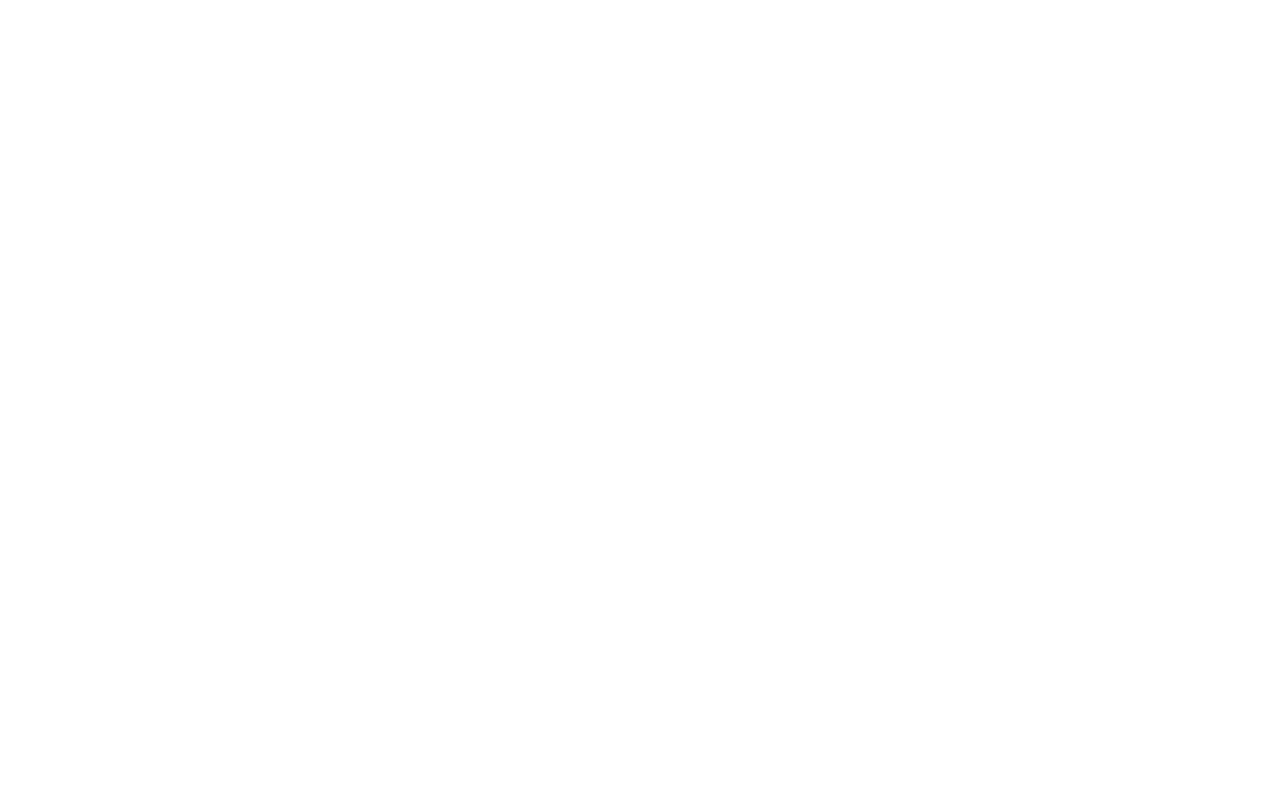
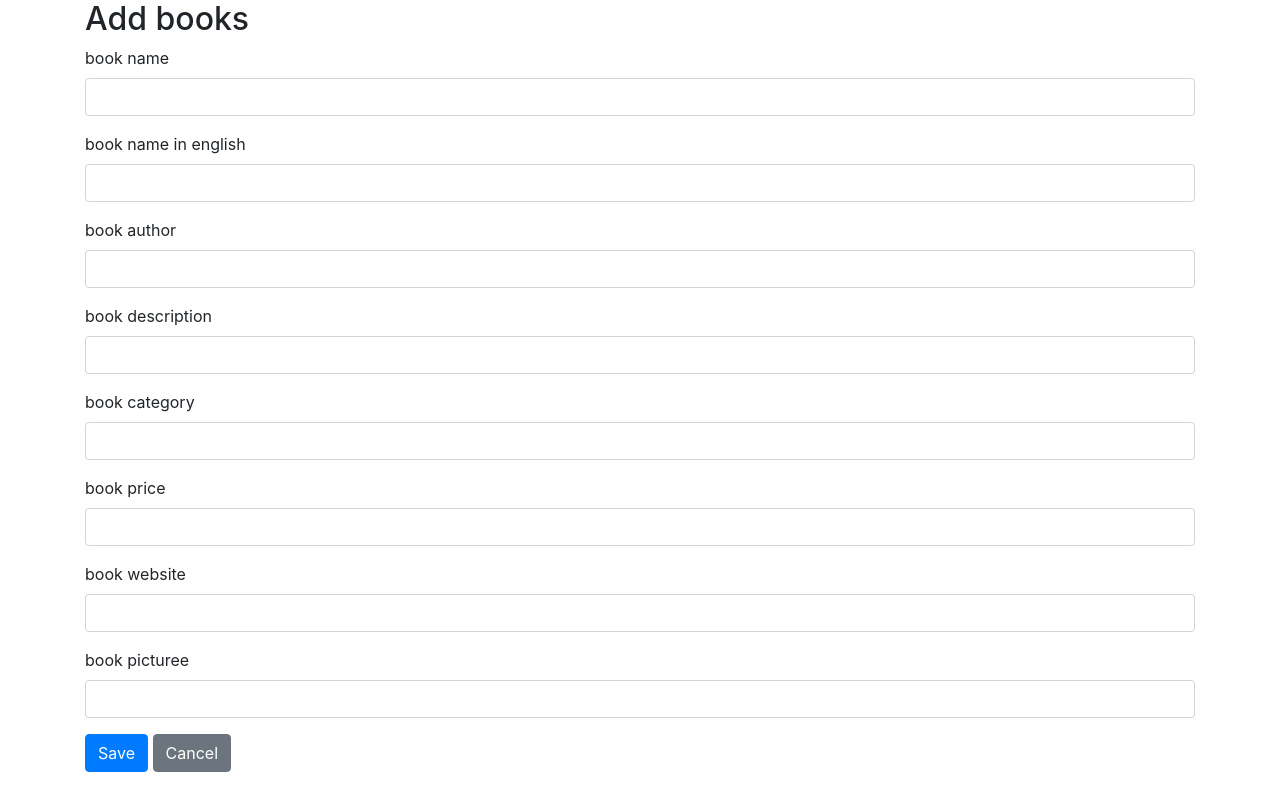
Before and after one commit to O-Sanni/Matreshka_Inc, a React (Create React App) app in the folder matreshka_store/: page /add-update-Books/1 in a window 1280 px wide. Built offline with nearby package versions, Linux system fonts and the light colour scheme; no server answers.

Commit message:
add and edit pages

```diff
--- a/matreshka_store/src/App.js
+++ b/matreshka_store/src/App.js
@@ -5,6 +5,7 @@ import BookPage from "./componets/BookPage";
 import Requests from "./componets/Requests";
 import AddOrEditGifts from "./componets/AddOrEditGifts";
 import AdminsPage from "./componets/AdminsPage";
+import AddOrEditBooks from "./componets/AddOrEditBooks";
 
 
 
@@ -17,6 +18,7 @@ function App(){
                 <Route exact path="/subscribe" component={Subscribe} ></Route>
                 <Route exact path="/requests" component={Requests} ></Route>
                 <Route path="/add-update-gifts/:id" exact={true} component={AddOrEditGifts}></Route>
+                <Route path="/add-update-Books/:id" exact={true} component={AddOrEditBooks}></Route>
                 <Route exact path="/admin" component={AdminsPage} ></Route>
             </Switch>
         </Router>
--- /dev/null
+++ b/matreshka_store/src/componets/AddOrEditBooks.js
@@ -0,0 +1,137 @@
+import React, { Component } from 'react';
+import axios from "axios";
+import { Link, withRouter } from 'react-router-dom';
+import { Button, Container, Form, FormGroup, Input, Label } from 'reactstrap';
+
+class AddOrEditbooks extends Component {
+  emptyBook = {
+    bookName: "",
+    bookEnglishName:"",
+    bookAuthor:"",
+    bookDescription: "",
+    bookCategory:"",
+    bookPrice:"",
+    bookWebsite:"",
+    bookPicture:""
+  };
+
+  constructor(props) {
+    super(props);
+    this.state = {
+      item: this.emptyBook,
+      id : this.props.match.params.id,
+      put: false
+    };
+    this.handleChange = this.handleChange.bind(this);
+    this.handleSubmit = this.handleSubmit.bind(this);
+  }
+
+  componentDidMount() {
+    if (this.props.match.params.id !== 'new') {
+    this.getbookInfo();
+    }
+
+  }
+async getbookInfo(){
+try {
+ const book= await axios.get(`https://cors-anywhere.herokuapp.com/https://matreshka-database.herokuapp.com/book_store/v1/books/${this.state.id}`)
+  this.setState({item:book.data});}
+  catch(error){console.log(error)};
+  this.setState({put:true})
+}
+
+
+  handleChange(event) {
+    const target = event.target;
+    const value = target.value;
+    const name = target.name;
+    let item = {...this.state.item};
+    item[name] = value;
+    this.setState({item});
+  }
+
+  async handleSubmit(event) {
+    event.preventDefault();
+
+if(this.state.put===true){
+  axios.put(`https://cors-anywhere.herokuapp.com/https://matreshka-database.herokuapp.com/book_store/v1/books/${this.state.id}`, this.state.item)
+  .then(function (response) {
+    console.log(response);
+  })
+  .catch(function (error) {
+    console.log(error);
+  });
+    }
+
+  else{
+      axios.post('https://cors-anywhere.herokuapp.com/https://matreshka-database.herokuapp.com/book_store/v1/books/', this.state.item)
+      .then(function (response) {
+        console.log(response);
+      })
+      .catch(function (error) {
+        console.log(error);
+      });
+    this.setState({ item: this.emptyBook})
+
+  }
+  }
+
+  render() {
+    const {item} = this.state;
+    const title = <h2>{item.id ? 'Edit books' : 'Add books'}</h2>;
+    return <div>
+      <Container>
+        {title}
+        <Form onSubmit={this.handleSubmit}>
+          <FormGroup>
+            <Label for="bookName">book name</Label>
+            <Input type="text" name="bookName" id="bookName" value={item.bookName || ''}
+                   onChange={this.handleChange} autoComplete="bookName"/>
+          </FormGroup>
+          <FormGroup>
+            <Label for="bookName">book name in english</Label>
+            <Input type="text" name="bookEnglishName" id="bookEnglishName" value={item.bookEnglishName || ''}
+                   onChange={this.handleChange} autoComplete="bookEnglishName"/>
+          </FormGroup>
+          <FormGroup>
+            <Label for="bookName">book author</Label>
+            <Input type="text" name="bookAuthor" id="bookAuthor" value={item.bookAuthor || ''}
+                   onChange={this.handleChange} autoComplete="bookAuthor"/>
+          </FormGroup>
+          <FormGroup>
+            <Label for="bookDescription">book description</Label>
+            <Input type="text" name="bookDescription" id="bookDescription" value={item.bookDescription || ''}
+                   onChange={this.handleChange} autoComplete="bookDescription"/>
+          </FormGroup>
+          <FormGroup>
+            <Label for="bookCategory">book category</Label>
+            <Input type="text" name="bookCategory" id="bookCategory" value={item.bookCategory || ''}
+                   onChange={this.handleChange} autoComplete="bookCategory"/>
+          </FormGroup>
+          <FormGroup>
+            <Label for="bookPrice">book price</Label>
+            <Input type="text" name="bookPrice" id="bookPrice" value={item.bookPrice || ''}
+                   onChange={this.handleChange} autoComplete="bookPrice"/>
+          </FormGroup>
+          <FormGroup>
+            <Label for="bookWebsite">book website</Label>
+            <Input type="text" name="bookWebsite" id="bookWebsite" value={item.bookWebsite || ''}
+                   onChange={this.handleChange} autoComplete="bookWebsite"/>
+          </FormGroup>
+          <FormGroup>
+            <Label for="bookPicture">book picturee</Label>
+            <Input type="text" name="bookPicture" id="bookPicture" value={item.bookPicture || ''}
+                   onChange={this.handleChange} autoComplete="bookPicture"/>
+          </FormGroup>
+          <FormGroup>
+            <Button color="primary" type="submit">Save</Button>{' '}
+            <Button color="secondary" tag={Link} to="/employees">Cancel</Button>
+          </FormGroup>
+
+        </Form>
+      </Container>
+    </div>
+  }
+}
+
+export default withRouter(AddOrEditbooks);
--- a/matreshka_store/src/componets/AdminsPage.js
+++ b/matreshka_store/src/componets/AdminsPage.js
@@ -98,6 +98,7 @@ async removeSubscription(id) {
       console.log(error);
     });
 }
+
 checkBooks(){
 if(this.state.russianBooks===undefined){}
 else{
@@ -177,6 +178,7 @@ checkSubscription(){
 
   render() {
       return(<div>
+      {console.log(this.state.russianGifts, this.state.subscribe, this.state.russianBooks, this.state.requests)}
     <Navigation />
       <h1>List of Books</h1>
 {this.checkBooks()}
--- a/matreshka_store/src/componets/RussianBooks.js
+++ b/matreshka_store/src/componets/RussianBooks.js
@@ -1,8 +1,6 @@
 import React from "react";
 import axios from "axios";
 import { Container} from 'reactstrap';
-
-
 
 class RussianBooks extends React.Component{
     constructor(props){
```
